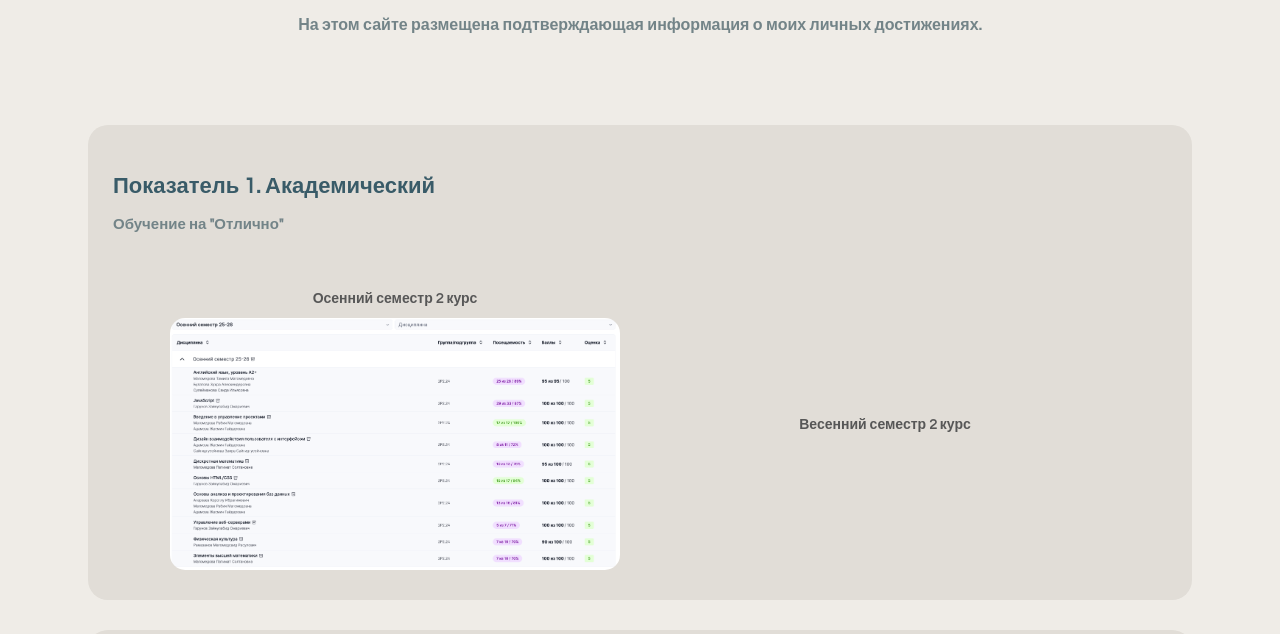
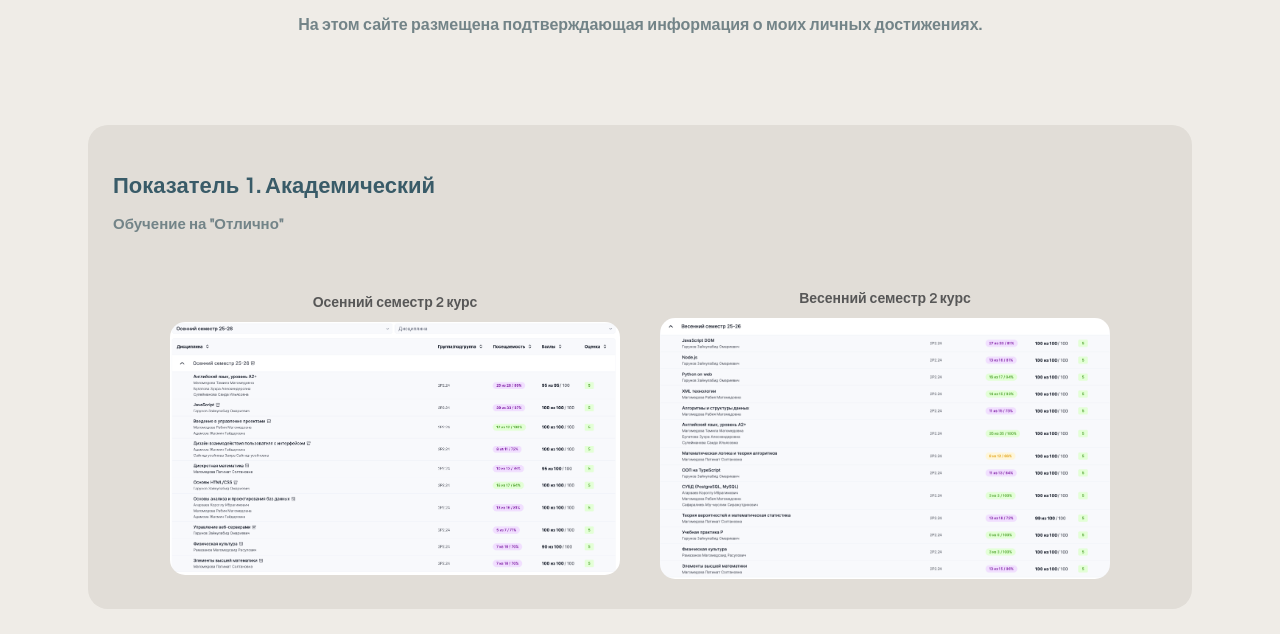
Before and after one commit to quential/grant, a website: page index.html in a window 1280 px wide. Shown: the part 157-791 px from the top of the page. Drawn offline with Linux system fonts and the light colour scheme.

Commit message:
Изменения

```diff
--- a/index.html
+++ b/index.html
@@ -26,7 +26,7 @@
                 </div>
                 <div class="show_1_img_2 block">
                     <h4>Весенний семестр 2 курс</h4>
-                    <img class="img_scores" src="img/1.png" alt="">
+                    <img class="img_scores" src="img/spring_sem.png" alt="">
                 </div>
             </div>
         </div>
```
